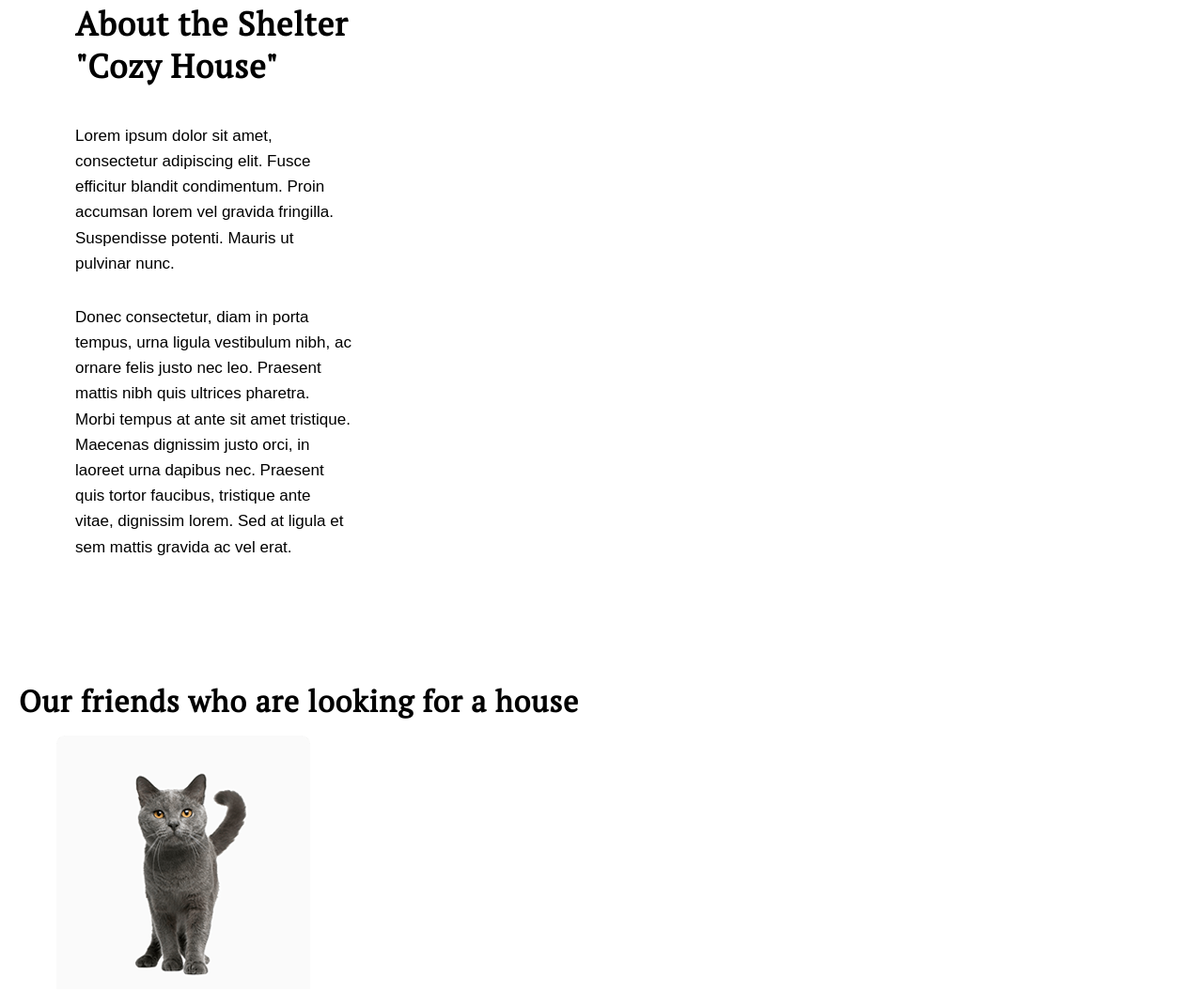
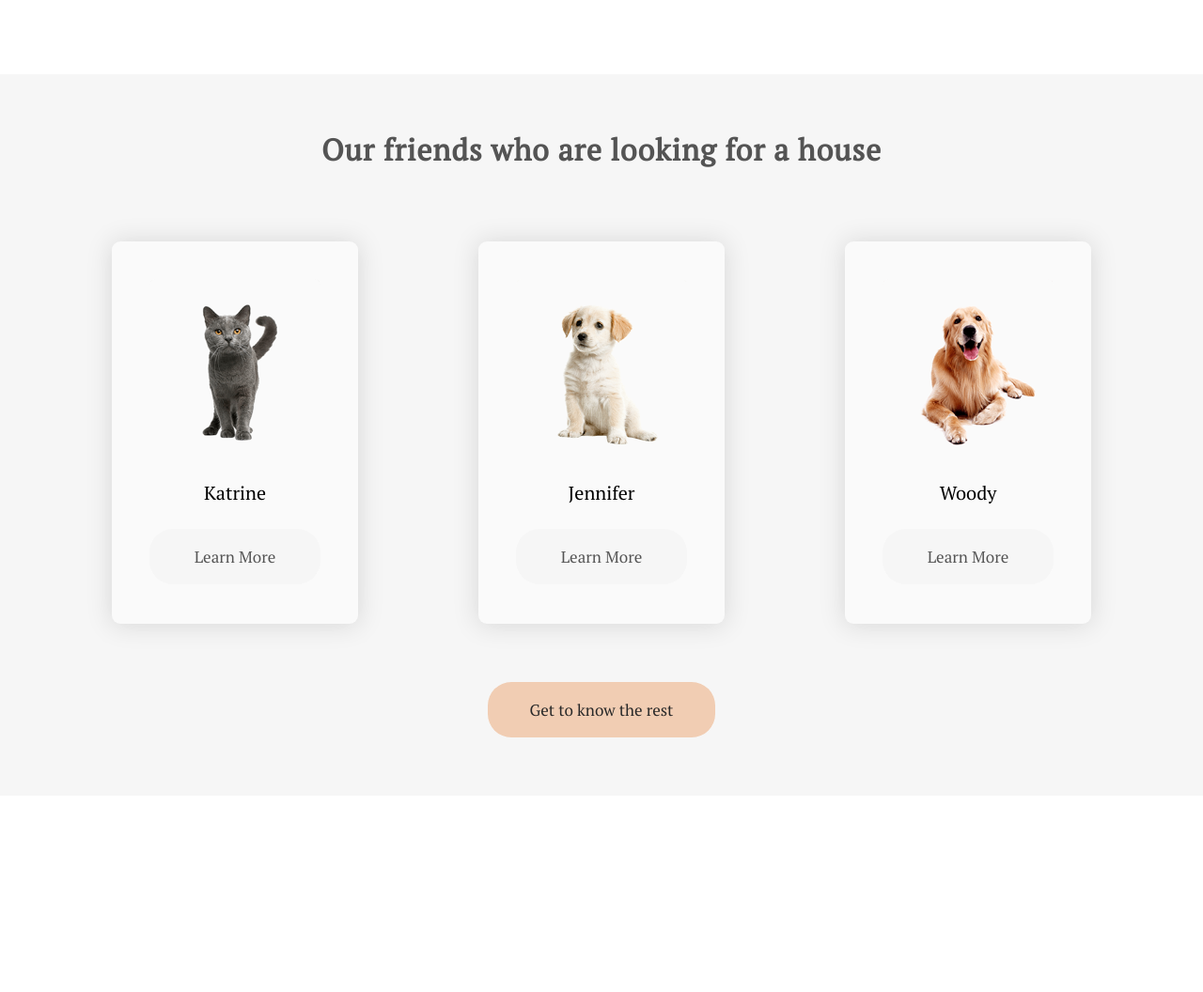
Before and after one commit to kurniad-sign/cozy-house-site, a website built with webpack: page public/index.html in a window 1280 px wide. Shown: the part 1308-2364 px from the top of the page at 94% size. After the commit the page ends 2155 px from the top, so only its background shows below. Built offline with nearby package versions, Linux system fonts and the light colour scheme; a web font is replaced by a local one.

Commit message:
styling shelter friends section

```diff
--- /dev/null
+++ b/src/styles/_cards.scss
@@ -0,0 +1,32 @@
+@import "_variables.scss";
+
+.ch-cards {
+  flex-basis: 270px;
+  max-width: 100%;
+  display: flex;
+  border-radius: 9px;
+  flex-direction: column;
+  margin: 0 64px;
+  padding: 40px;
+  position: relative;
+  background-color: #fafafa;
+  font-family: $font-serif;
+  box-shadow: 0px 1px 35px rgba(0, 0, 0, 0.01), 0px 1px 27px 3px rgba(0, 0, 0, 0.1);
+  transition: transform .2s;
+
+  &:hover {
+    transform: translateY(-2%);
+  }
+
+  & figure {
+    margin: 0;
+    padding-bottom: 30px;
+  }
+
+  & p {
+    padding-bottom: 20px;
+    margin: 0;
+    text-align: center;
+    font-size: 20px;
+  }
+}
--- a/src/styles/main.scss
+++ b/src/styles/main.scss
@@ -1,6 +1,12 @@
 @import "_variables.scss";
 @import "_reset.scss";
 @import "_button.scss";
+@import "_cards.scss";
+
+@mixin flex-center {
+  display: flex;
+  align-items: center;
+}
 
 body {
   background: $white;
@@ -8,6 +14,7 @@ body {
   font-size: $font-size;
   font-weight: 400;
   line-height: $line-height;
+  overflow-x: hidden;
 }
 
 h1, h2, h3, p {
@@ -31,10 +38,16 @@ ul, li {
   padding: 0;
 }
 
+img {
+  max-width: 100%;
+  height: auto;
+}
+
 .wrapper {
-  max-width: 100%;
-  width: 1240px;
+  width: 1170px;
+  max-width: 1170px;
   margin: 0 auto;
+  position: relative;
 }
 
 section.ch-hero {
@@ -51,6 +64,13 @@ section.ch-hero {
   position: relative;
   display: flex;
   padding: 40px 0;
+
+  & > .wrapper {
+    align-items: center;
+    display: flex;
+    min-height: 3.25rem;
+    width: 100%;
+  }
 
   .ch-logo {
     display: flex;
@@ -112,9 +132,12 @@ section.ch-hero {
 section.ch-about {
   background-color: $white;
   padding: 100px 0;
-  display: flex;
-  position: relative;
-  align-items: center;
+  overflow: hidden;
+
+  & .ch-about-cozydog {
+    display: flex;
+    align-items: flex-start;
+  }
 
   & .ch-about__image, & .ch-about__description {
     flex-grow: 1;
@@ -142,3 +165,27 @@ section.ch-about {
     }
   }
 }
+
+// Styling Ch Dog SLider
+.ch-dogfriends {
+  background-color: $gray;
+  padding: 60px 0;
+
+  & .ch-dogfriends__title {
+    text-align: center;
+    padding-bottom: 60px;
+    color: $dark-black;
+  }
+
+  & .ch-dog__cards {
+    display: flex;
+    align-items: center;
+    justify-content: center;
+  }
+
+  & .ch-dog__button {
+    display: flex;
+    justify-content: center;
+    padding-top: 60px;
+  }
+}
```
